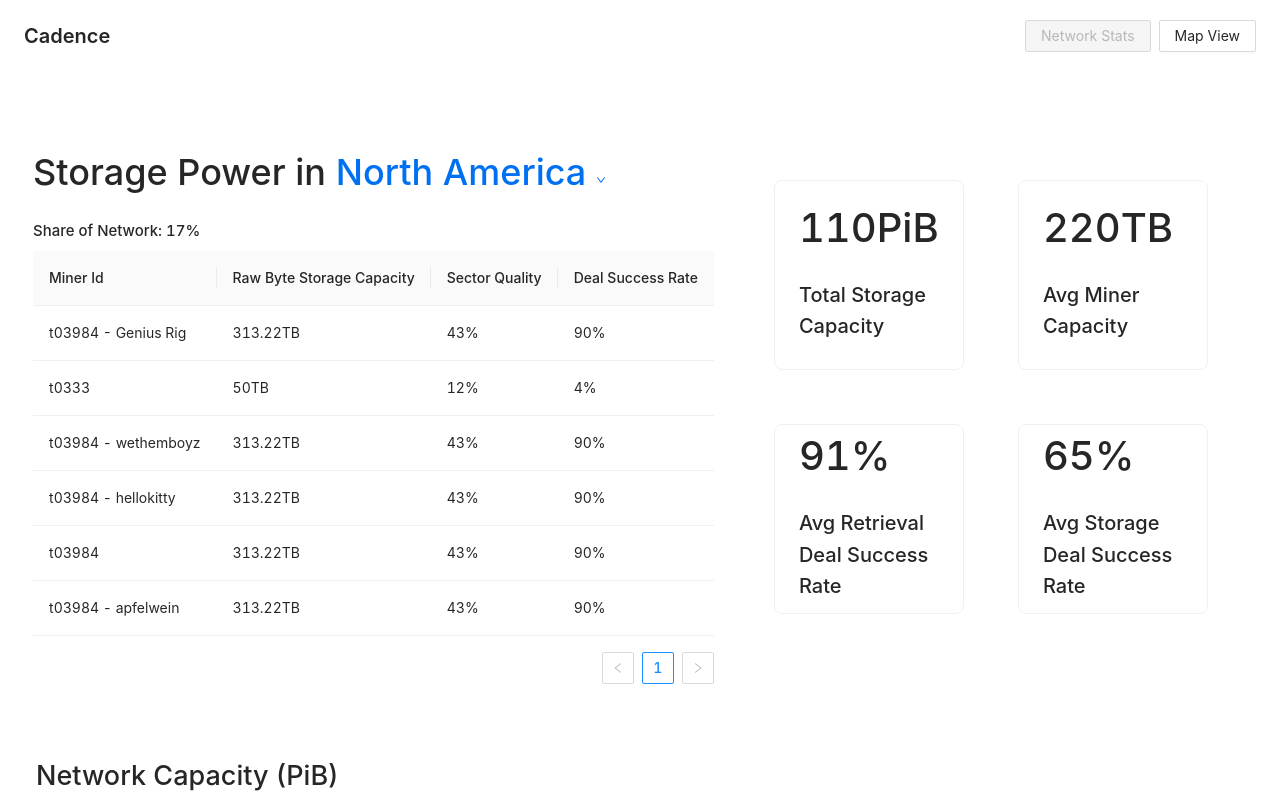
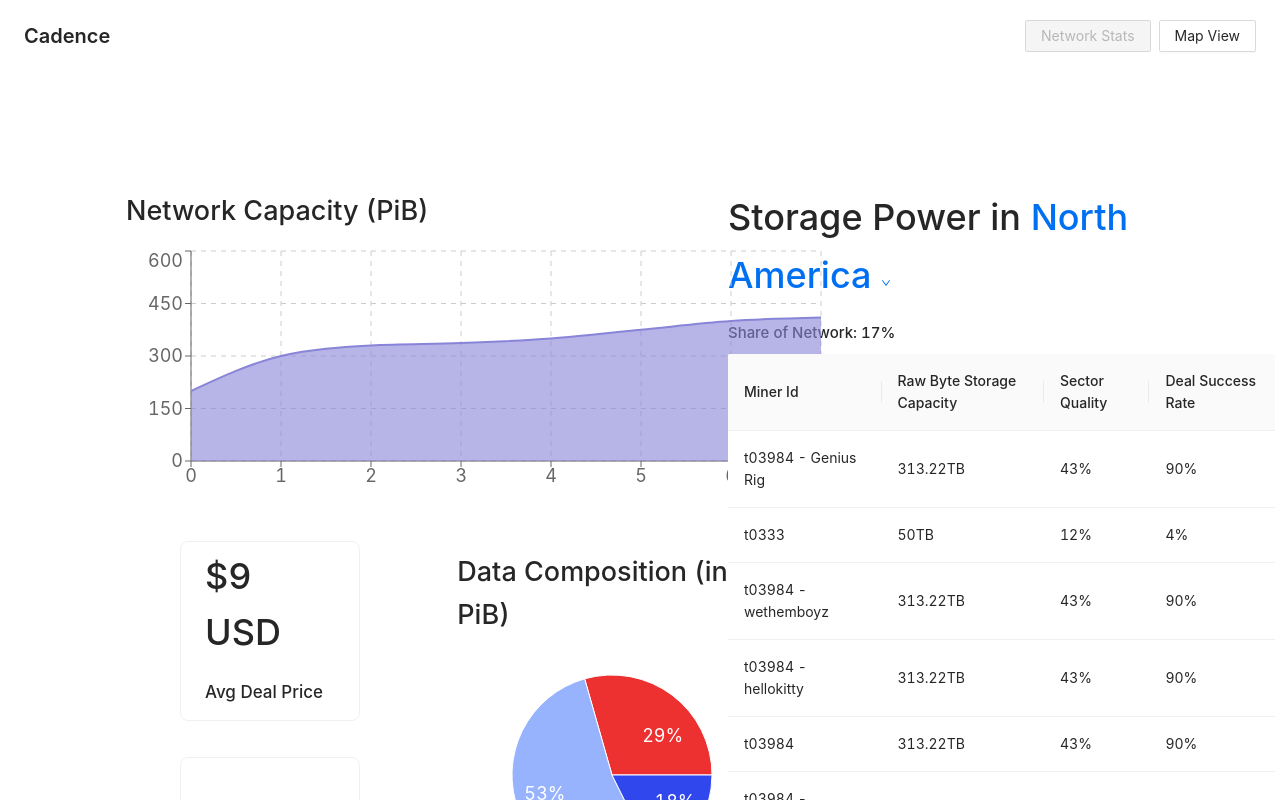
Before and after one commit to sweetpea22/cadencia-client-test, a Next.js app: page / in a window 1280 px wide. Built offline with nearby package versions, Linux system fonts and the light colour scheme.

Commit message:
alter layout

```diff
--- a/components/DataTile.module.css
+++ b/components/DataTile.module.css
@@ -1,17 +1,19 @@
 .dataTile {
   border-radius: 8px;
-  margin: 1.5rem;
-  width: 190px;
-  height: 190px;
+  margin: 1rem;
+  max-width: 190px;
+  max-height: 190px;
+  width: 180px;
+  height: 180px;
   display: flex;
   align-items: center;
   justify-content: center;
 }
 
 .dataValue {
-  font-size: 40px;
+  font-size: 36px;
 }
 
 .dataKey {
-  font-size: 20px;
+  font-size: 17px;
 }
--- a/components/DealTiles.module.css
+++ b/components/DealTiles.module.css
@@ -1,8 +1,6 @@
-
 .tilesWrapper {
   display: flex;
-  width: 300px;
+  width: 250px;
   flex-direction: column;
-  flex-flow: column-wrap;
-  margin-top: 4rem;
+  margin: -1.5rem 3rem 0 0;
 }
--- a/components/StoragePowerTiles.js
+++ b/components/StoragePowerTiles.js
@@ -3,18 +3,21 @@ import DataTile from "./DataTile";
 export const StoragePowerTiles = () => {
   return (
     <>
-      <div style={{width: "500px", marginTop: "4.5rem"}}>
-        <div style={{display: "flex", flexFlow: "row-wrap"}}>
-          <DataTile dataValue="110PiB" dataKey="Total Storage Capacity"/>
-          <DataTile dataValue="220TB" dataKey="Avg Miner Capacity"/>
-        </div>
-        <div style={{display: "flex", flexFlow: "row-wrap"}}>
-          <DataTile dataValue="91%" dataKey="Avg Retrieval Deal Success Rate"/>
-          <DataTile dataValue="65%" dataKey="Avg Storage Deal Success Rate"/>
-        </div>
+      <div
+        style={{
+          display: "flex",
+          width: "100%",
+          flex: "1 1 190px",
+          justifyContent: "center",
+        }}
+      >
+        <DataTile dataValue="110PiB" dataKey="Total Storage Capacity" />
+        <DataTile dataValue="220TB" dataKey="Avg Miner Capacity" />
+        <DataTile dataValue="91%" dataKey="Avg. Retrieval Success" />
+        <DataTile dataValue="65%" dataKey="Avg Storage Success" />
       </div>
     </>
-  )
-}
+  );
+};
 
-export default StoragePowerTiles
+export default StoragePowerTiles;
--- a/components/graphs/NetCapArea.js
+++ b/components/graphs/NetCapArea.js
@@ -43,7 +43,7 @@ const data = [
 ];
 
 const renderLineChart = (
-  <AreaChart width={700} height={300} data={data}>
+  <AreaChart width={700} height={250} data={data}>
     <CartesianGrid stroke="#ccc" strokeDasharray="5 5" />
     <YAxis />
     <XAxis />
--- a/components/graphs/StorageDistPie.js
+++ b/components/graphs/StorageDistPie.js
@@ -1,9 +1,4 @@
-import {
-  PieChart,
-  Pie,
-  Cell,
-  Tooltip
-} from "recharts";
+import { PieChart, Pie, Cell, Tooltip } from "recharts";
 
 const COLORS = ["#ED3030", "#97B3FE", "#3047ED"];
 
@@ -15,30 +10,53 @@ const pieData = [
   { name: "Available storage (Committed Capacity)", value: 300 },
 ];
 
-const renderCustomLabel = ({ cx, cy, midAngle, innerRadius, outerRadius, percent, index, data }) => {
+const renderCustomLabel = ({
+  cx,
+  cy,
+  midAngle,
+  innerRadius,
+  outerRadius,
+  percent,
+  index,
+  data,
+}) => {
   const radius = innerRadius + (outerRadius - innerRadius) * 0.5;
-  const x  = cx + radius * Math.cos(-midAngle * RADIAN);
-  const y = cy  + radius * Math.sin(-midAngle * RADIAN);
+  const x = cx + radius * Math.cos(-midAngle * RADIAN);
+  const y = cy + radius * Math.sin(-midAngle * RADIAN);
 
   return (
-    <text x={x} y={y} fill="white" textAnchor={x > cx ? 'start' : 'end'} 	dominantBaseline="central">
+    <text
+      x={x}
+      y={y}
+      fill="white"
+      textAnchor={x > cx ? "start" : "end"}
+      dominantBaseline="central"
+    >
       {`${(percent * 100).toFixed(0)}%`}
     </text>
   );
 };
 
-
 export const StorageDistPie = () => {
   return (
     <div>
       <h2>Data Composition (in PiB)</h2>
-        <PieChart width={400} height={500}>
-          <Pie isAnimationActive={false} data={pieData} cx={150} cy={250} outerRadius={150} fill="#8884d8" label={renderCustomLabel} labelLine={false}>
+      <PieChart width={300} height={400}>
+        <Pie
+          isAnimationActive={false}
+          data={pieData}
+          cx={150}
+          cy={120}
+          outerRadius={100}
+          fill="#8884d8"
+          label={renderCustomLabel}
+          labelLine={false}
+        >
           {pieData.map((datum, index) => (
             <Cell fill={COLORS[index % COLORS.length]} />
           ))}
         </Pie>
-          <Tooltip/>
+        <Tooltip />
       </PieChart>
     </div>
   );
--- a/components/graphs/TotalStoredArea.js
+++ b/components/graphs/TotalStoredArea.js
@@ -39,7 +39,7 @@ const data = [
 ];
 
 const renderAreaChart = (
-  <AreaChart width={700} height={300} data={data}>
+  <AreaChart width={700} height={250} data={data}>
     <CartesianGrid stroke="#ccc" strokeDasharray="3 3" />
     <YAxis  domain={['dataMin', 'dataMax']} />
     <XAxis/>
--- a/pages/index.js
+++ b/pages/index.js
@@ -9,23 +9,45 @@ import StorageDistPie from "../components/graphs/StorageDistPie";
 export const Home = (props) => {
   return (
     <>
-      <Navbar/>
-      <div style={{display: "flex", justifyContent: "space-evenly"}}>
-        <StoragePowerTable />
-        <StoragePowerTiles/>
-      </div>
-      <div style={{display: "flex", justifyContent: "space-evenly"}}>
-      <div style={{display: "flex", flexDirection: "column", marginLeft:"2rem", width: "650px"}}>
-        <NetCapArea/>
-        <TotalStoredArea/>
-      </div>
-      <div style={{display: "flex", flexDirection: "row", marginLeft:"2rem"}}>
-        <DealTiles/>
-      </div>
-      <div style={{display: "flex", flexDirection: "row", marginTop:"2rem", marginLeft: "-6.5rem"}}>
-        <StorageDistPie/>
-      </div>
-      </div>
+      <Navbar />
+      <main className="main">
+        <div className="columnWrapper">
+          <div
+            style={{
+              display: "flex",
+              flexDirection: "column",
+              marginLeft: "2rem",
+              width: "650px",
+              marginTop: "4rem",
+            }}
+          >
+            <NetCapArea />
+            <div
+              style={{
+                display: "flex",
+                flexDirection: "row",
+                marginTop: "1rem",
+                marginLeft: "2rem",
+              }}
+            >
+              <DealTiles />
+              <StorageDistPie />
+            </div>
+            <TotalStoredArea />
+          </div>
+        </div>
+        <div
+          style={{
+            display: "flex",
+            flexDirection: "column",
+            width: "46%",
+            marginLeft: "9rem",
+          }}
+        >
+          <StoragePowerTable />
+          <StoragePowerTiles />
+        </div>
+      </main>
     </>
   );
 };
--- a/styles/global.css
+++ b/styles/global.css
@@ -41,3 +41,19 @@ img {
   height: 10px;
   color: pink;
 }
+
+.main {
+  display: flex;
+  flex-flow: row-wrap;
+  margin: 2.5rem 0 0 5rem;
+}
+
+.columnWrapper {
+  display: flex;
+  flex-direction: column;
+  width: 40%;
+}
+
+.columnWrapper:nth-child(2) {
+  margin-left: 9rem;
+}
```
Also changed, not shown: components/PieChart.js (deleted, +0 -17 lines). Lines whose indentation alone changed are shown as unchanged.
